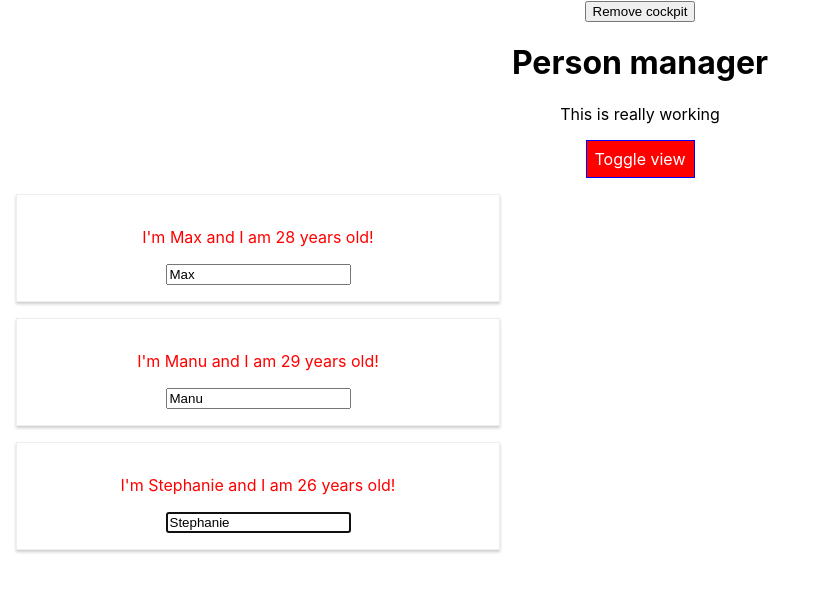
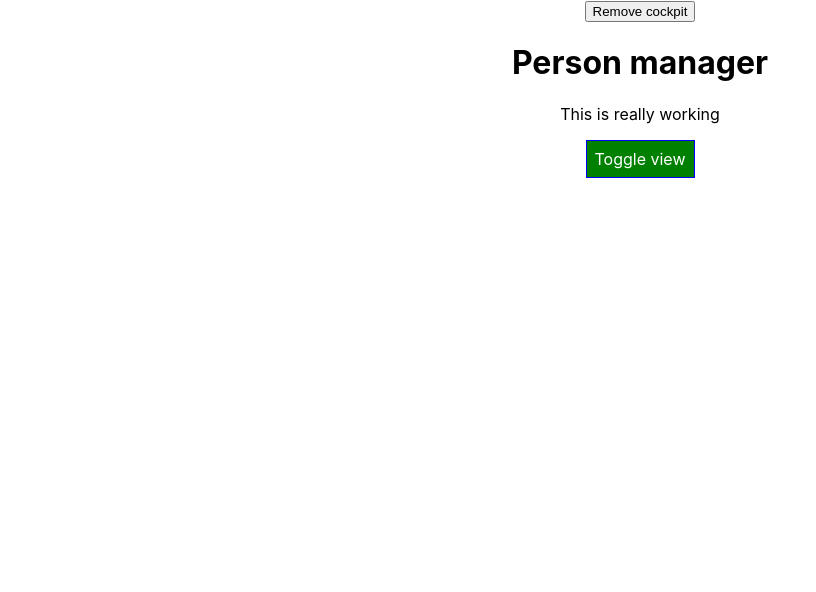
Before and after one commit to AlejandroRodarte/course-react-first-steps, a React (Create React App) app: page / in a window 1280 px wide. Shown: the top 592 px of the page, without its empty margins (0-816 px from the left). Built offline with nearby package versions, Linux system fonts and the light colour scheme.

Commit message:
Refs with React Hooks

```diff
--- a/src/components/Cockpit/Cockpit.js
+++ b/src/components/Cockpit/Cockpit.js
@@ -1,8 +1,10 @@
-import React, { useEffect } from 'react';
+import React, { useEffect, useRef } from 'react';
 
 import classes from './Cockpit.module.css';
 
 const Cockpit = ({ length, showPersons, click, title }) => {
+
+    const toggleButtonRef = useRef(null);
 
     useEffect(() => {
 
@@ -11,6 +13,8 @@
         const timeout = setTimeout(() => {
             alert('Saved data to the cloud');
         }, 1000);
+
+        toggleButtonRef.current.click();
 
         return () => {
             console.log('[Cockpit.js] cleanup work in useEffect');
@@ -56,6 +60,7 @@
             </p>
 
             <button
+                ref={ toggleButtonRef }
                 className={ buttonClass }
                 onClick={ click }
             >
```
